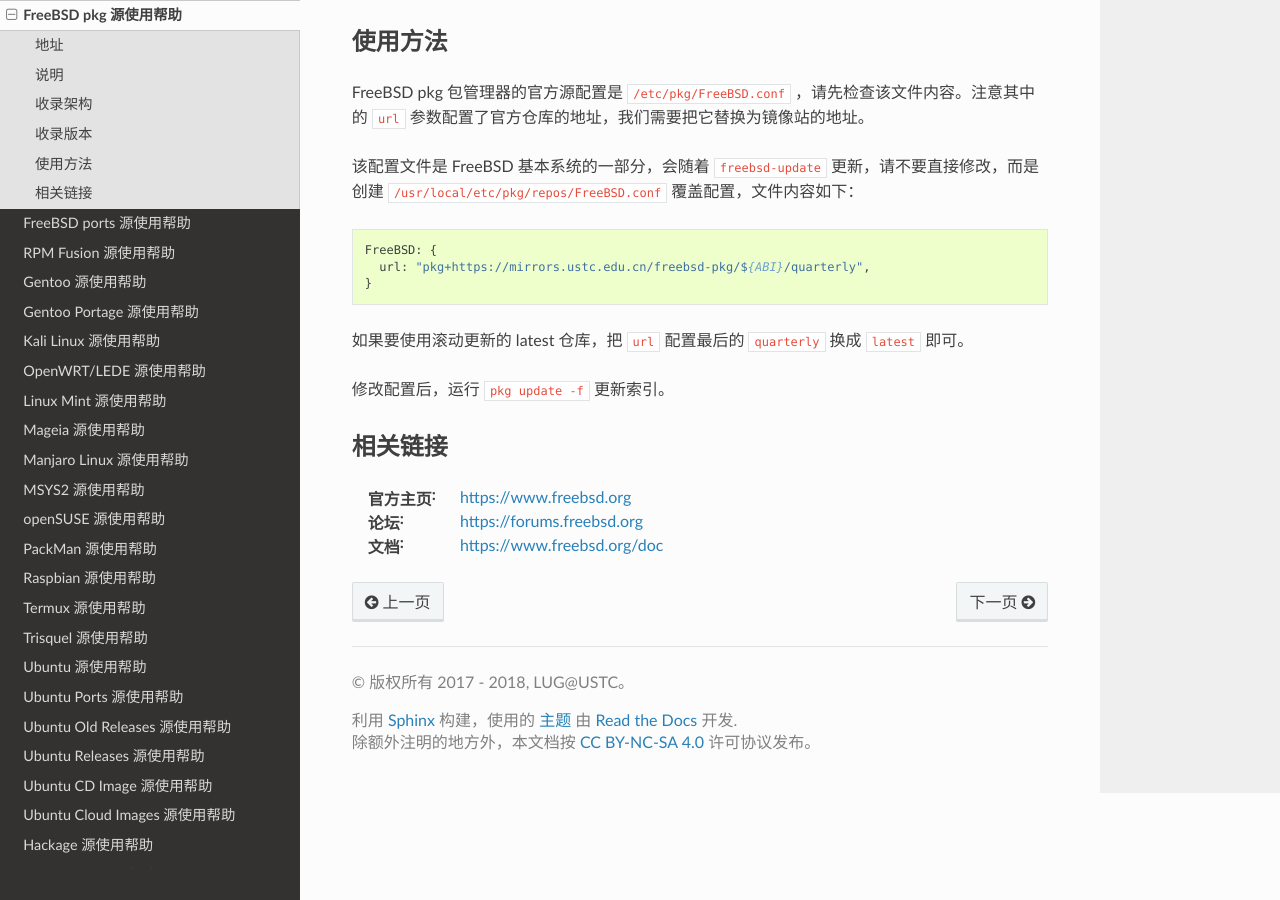
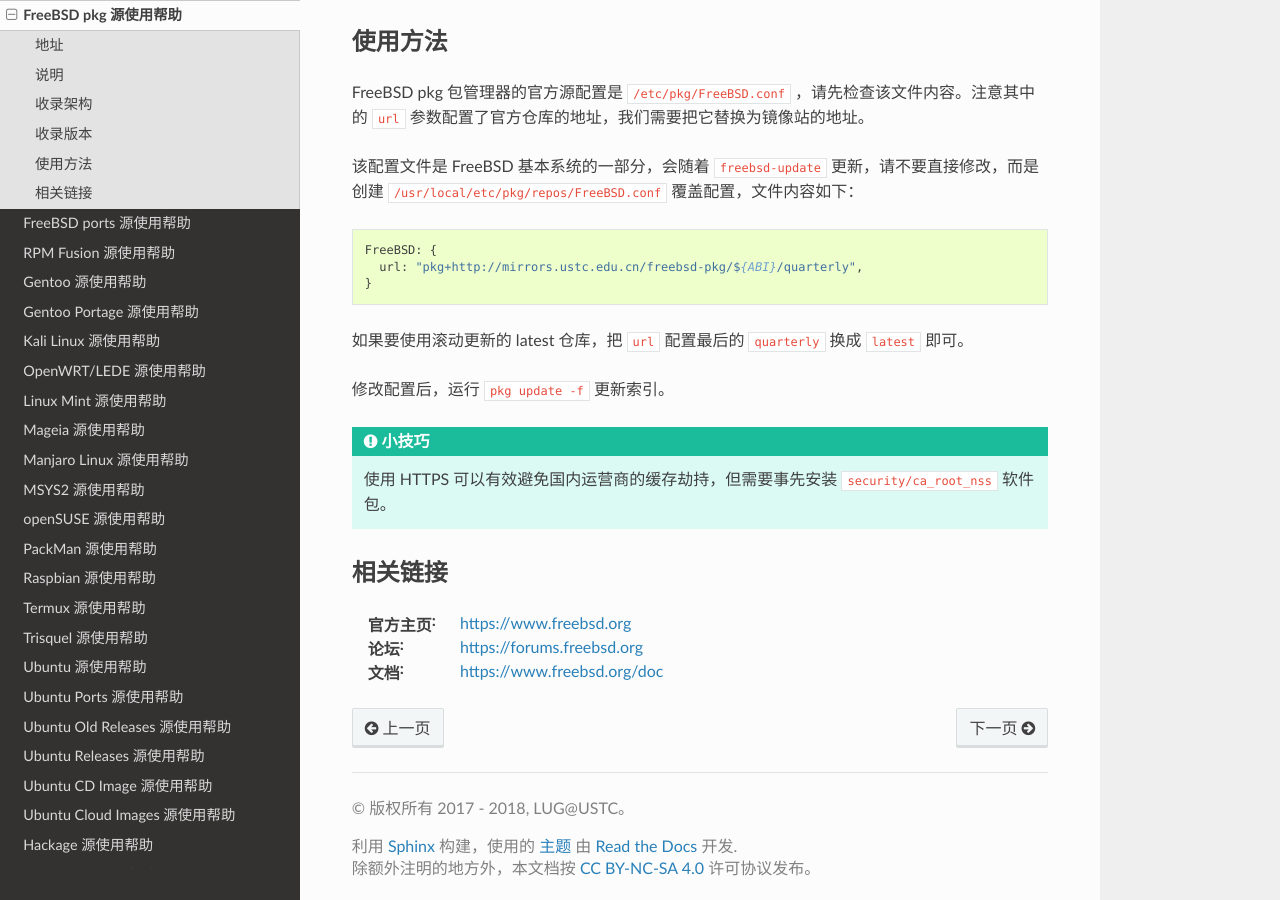
Before and after one commit to ustclug/mirrorhelp, a Sphinx documentation site: the page built from source/freebsd-pkg.rst, in a window 1280 px wide and 900 px high, scrolled down 646 px. Built offline with Sphinx 7.4.7 and the Read the Docs theme 2.0.0, drawn with Linux system fonts in a browser that asks for light colours; pages that are not in the unit, such as notebooks, are missing from menus.

Commit message:
freebsd-pkg: only after security/ca_root_nss installed is pkg able to use HTTPs

```diff
--- a/source/freebsd-pkg.rst
+++ b/source/freebsd-pkg.rst
@@ -34,12 +34,15 @@
 ::
 
   FreeBSD: {
-    url: "pkg+https://mirrors.ustc.edu.cn/freebsd-pkg/${ABI}/quarterly",
+    url: "pkg+http://mirrors.ustc.edu.cn/freebsd-pkg/${ABI}/quarterly",
   }
 
 如果要使用滚动更新的 latest 仓库，把 ``url`` 配置最后的 ``quarterly`` 换成 ``latest`` 即可。
 
 修改配置后，运行 ``pkg update -f`` 更新索引。
+
+.. tip::
+    使用 HTTPS 可以有效避免国内运营商的缓存劫持，但需要事先安装 ``security/ca_root_nss`` 软件包。
 
 相关链接
 ========
```
